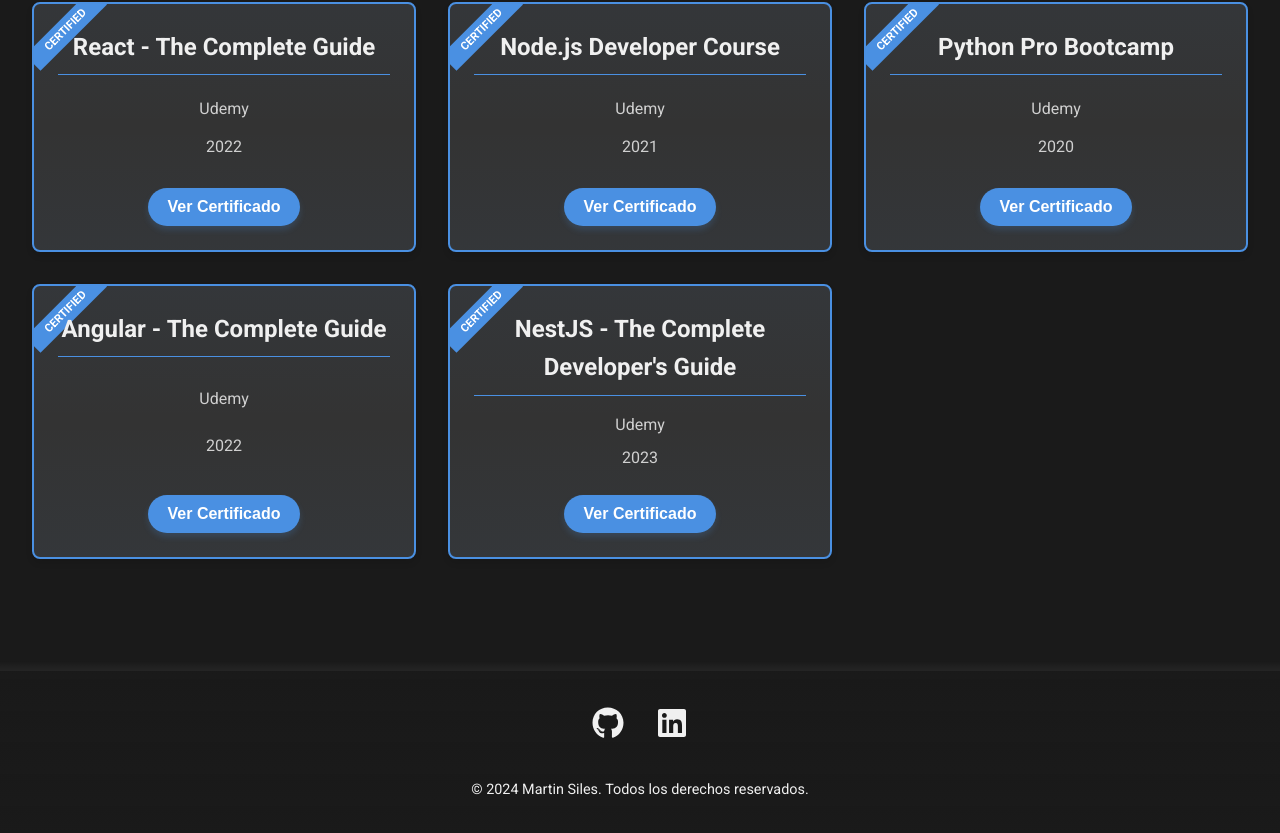
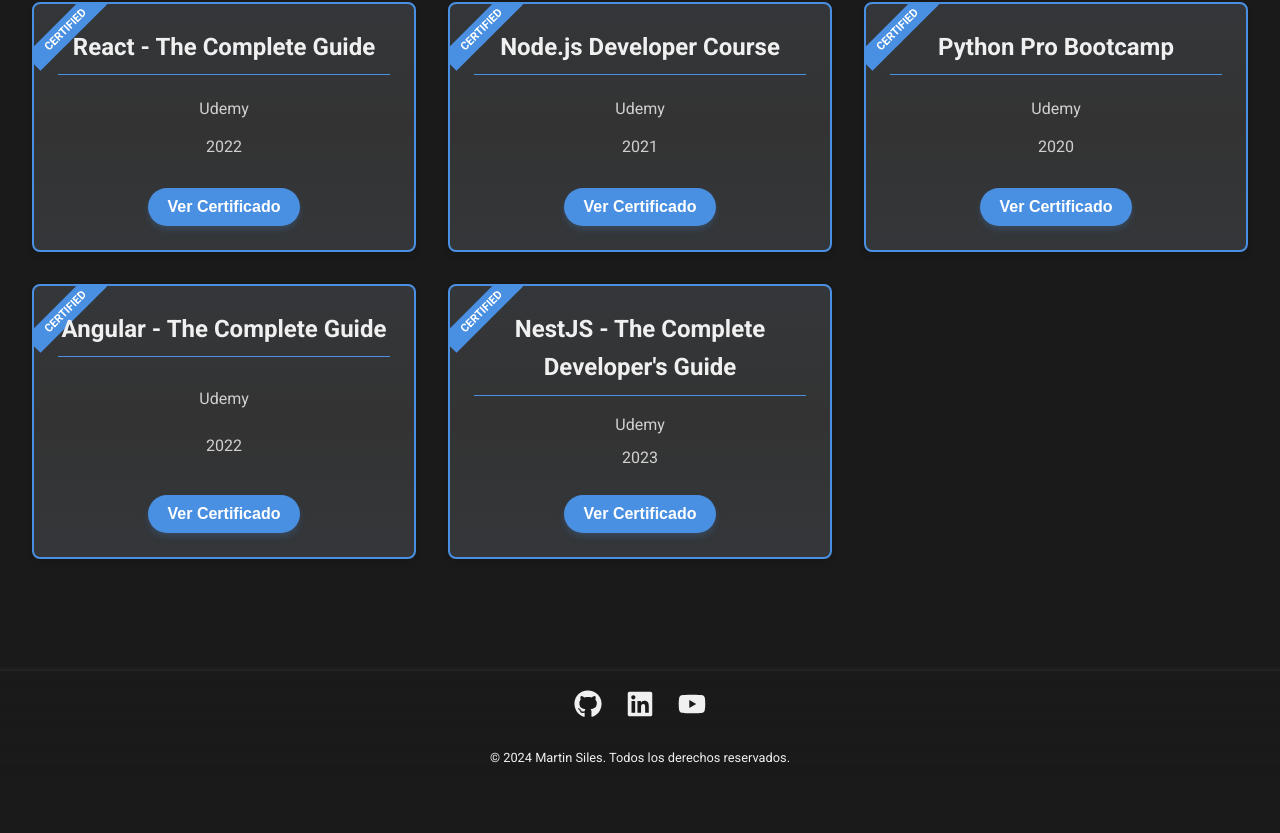
Before and after one commit to Martinsr99/Portfolio-React-Node, a React (Create React App) app in the folder frontend/: page /education in a window 1280 px wide. Shown: the part 896-1729 px from the top of the page. After the commit the page ends 1680 px from the top, so only its background shows below. Built offline with nearby package versions, Linux system fonts and the light colour scheme.

Commit message:
fix: fix social icon links

```diff
--- a/frontend/src/components/Footer.js
+++ b/frontend/src/components/Footer.js
@@ -1,6 +1,6 @@
 import React, { useContext } from 'react';
 import { AppContext } from '../AppContext';
-import { FaGithub, FaLinkedin } from 'react-icons/fa';
+import { FaGithub, FaLinkedin, FaYoutube } from 'react-icons/fa';
 import { motion } from 'framer-motion';
 
 const translations = {
@@ -30,7 +30,7 @@
       <div className="footer-content">
         <div className="footer-links">
           <motion.a
-            href="https://github.com/yourusername"
+            href="https://github.com/Martinsr99"
             target="_blank"
             rel="noopener noreferrer"
             aria-label="GitHub"
@@ -41,7 +41,7 @@
             <FaGithub />
           </motion.a>
           <motion.a
-            href="https://linkedin.com/in/yourusername"
+            href="https://www.linkedin.com/in/martinsilesreche/"
             target="_blank"
             rel="noopener noreferrer"
             aria-label="LinkedIn"
@@ -51,6 +51,17 @@
           >
             <FaLinkedin />
           </motion.a>
+          <motion.a
+            href="https://www.youtube.com/@martinsiles"
+            target="_blank"
+            rel="noopener noreferrer"
+            aria-label="YouTube"
+            className="social-icon"
+            whileHover="hover"
+            variants={iconVariants}
+          >
+            <FaYoutube />
+          </motion.a>
         </div>
         <p className="copyright">&copy; 2024 Martin Siles. {translations[language].rights}</p>
       </div>
--- a/frontend/src/styles/footer.css
+++ b/frontend/src/styles/footer.css
@@ -1,7 +1,7 @@
 footer {
   background: linear-gradient(to bottom, rgba(44, 62, 80, 0.8), rgba(44, 62, 80, 1));
   color: var(--text-color-light);
-  padding: 2rem 0;
+  padding: 1rem 0;
   position: relative;
   text-align: center;
 }
@@ -9,10 +9,10 @@
 footer::before {
   content: '';
   position: absolute;
-  top: -10px;
+  top: -5px;
   left: 0;
   right: 0;
-  height: 10px;
+  height: 5px;
   background: linear-gradient(to bottom, transparent, rgba(0, 0, 0, 0.1));
 }
 
@@ -22,27 +22,31 @@
   display: flex;
   flex-direction: column;
   align-items: center;
-  padding: 0 1rem;
+  padding: 0 0.5rem;
 }
 
 .footer-links {
   display: flex;
-  gap: 2rem;
-  margin-bottom: 1.5rem;
+  justify-content: center;
+  gap: 1.5rem;
+  margin-bottom: 0.75rem;
+  flex-wrap: wrap;
 }
 
 .social-icon {
-  font-size: 2rem;
+  font-size: 1.75rem;
   color: var(--text-color-light);
-  transition: color 0.3s ease;
+  transition: color 0.3s ease, transform 0.3s ease;
 }
 
 .social-icon:hover {
   color: var(--secondary-color);
+  transform: scale(1.1);
 }
 
 .copyright {
-  font-size: 0.9rem;
+  font-size: 0.8rem;
+  margin-top: 0.25rem;
 }
 
 .dark-mode footer {
@@ -59,10 +63,14 @@
 
 @media screen and (max-width: 768px) {
   .footer-links {
-    gap: 1.5rem;
+    gap: 1.25rem;
   }
 
   .social-icon {
-    font-size: 1.75rem;
+    font-size: 1.5rem;
+  }
+
+  .copyright {
+    font-size: 0.75rem;
   }
 }
```
